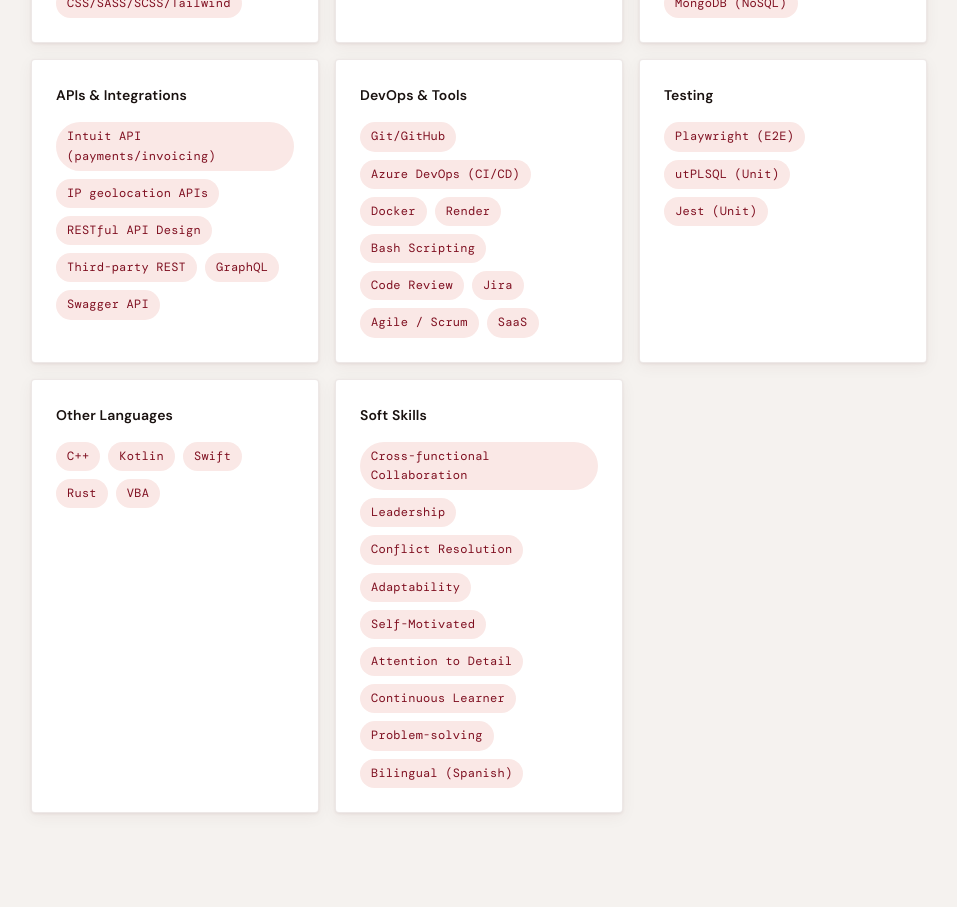
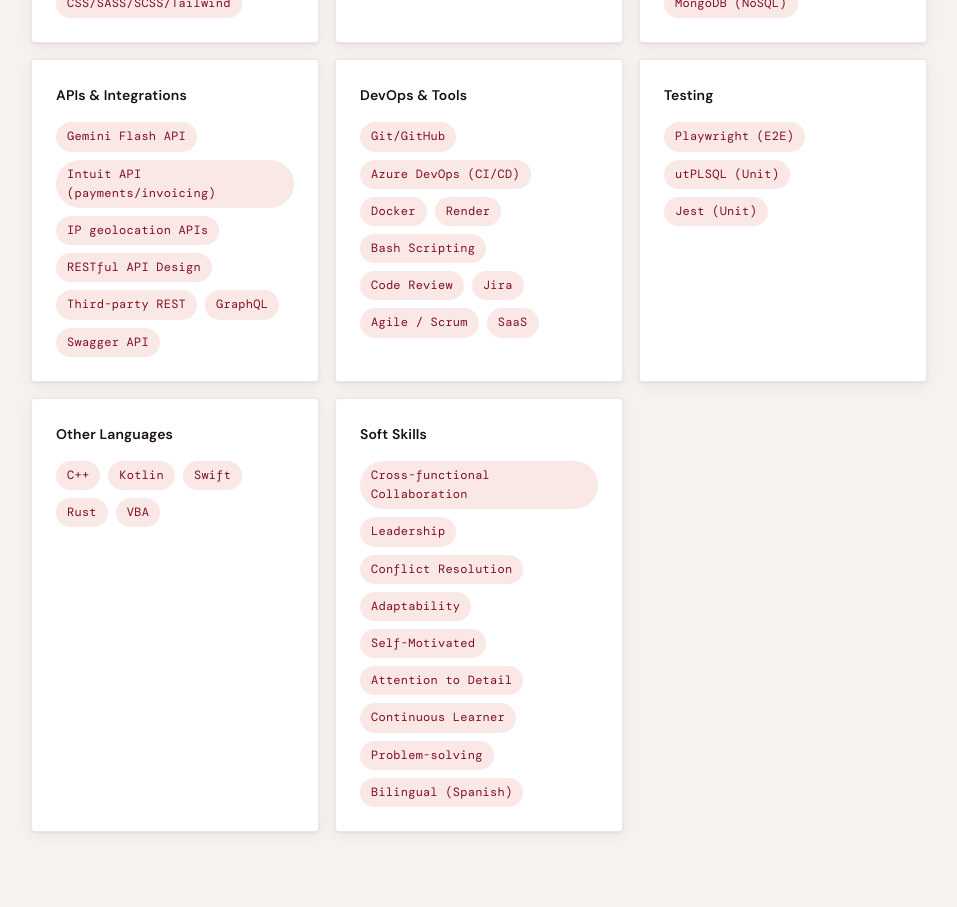
Before and after one commit to Antonio-Saucedo/professional-portfolio, a React (Vite) app: page / in a window 1280 px wide. Shown: the part 1200-2107 px from the top of the page, without its empty margins (161-1118 px from the left). Built offline with nearby package versions, Linux system fonts and the light colour scheme; no server answers.

Commit message:
Skills | Added missing APIs & Integrations Gemini Flash API skill

```diff
--- a/src/App.tsx
+++ b/src/App.tsx
@@ -172,7 +172,7 @@ function App() {
                         },
                         {
                             title: 'APIs & Integrations',
-                            tags: ['Intuit API (payments/invoicing)', 'IP geolocation APIs', 'RESTful API Design', 'Third-party REST', 'GraphQL', 'Swagger API']
+                            tags: ['Gemini Flash API', 'Intuit API (payments/invoicing)', 'IP geolocation APIs', 'RESTful API Design', 'Third-party REST', 'GraphQL', 'Swagger API']
                         },
                         {
                             title: 'DevOps & Tools',
```
